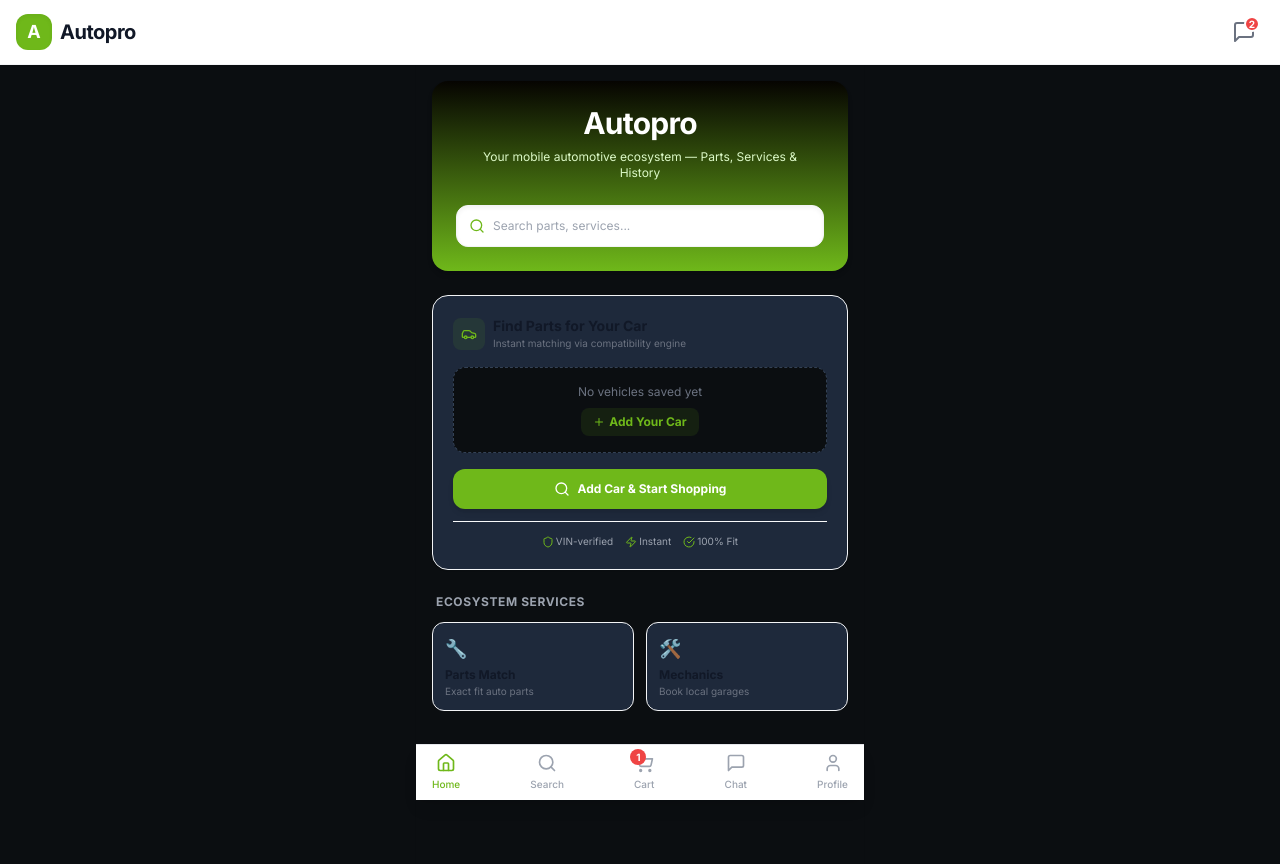
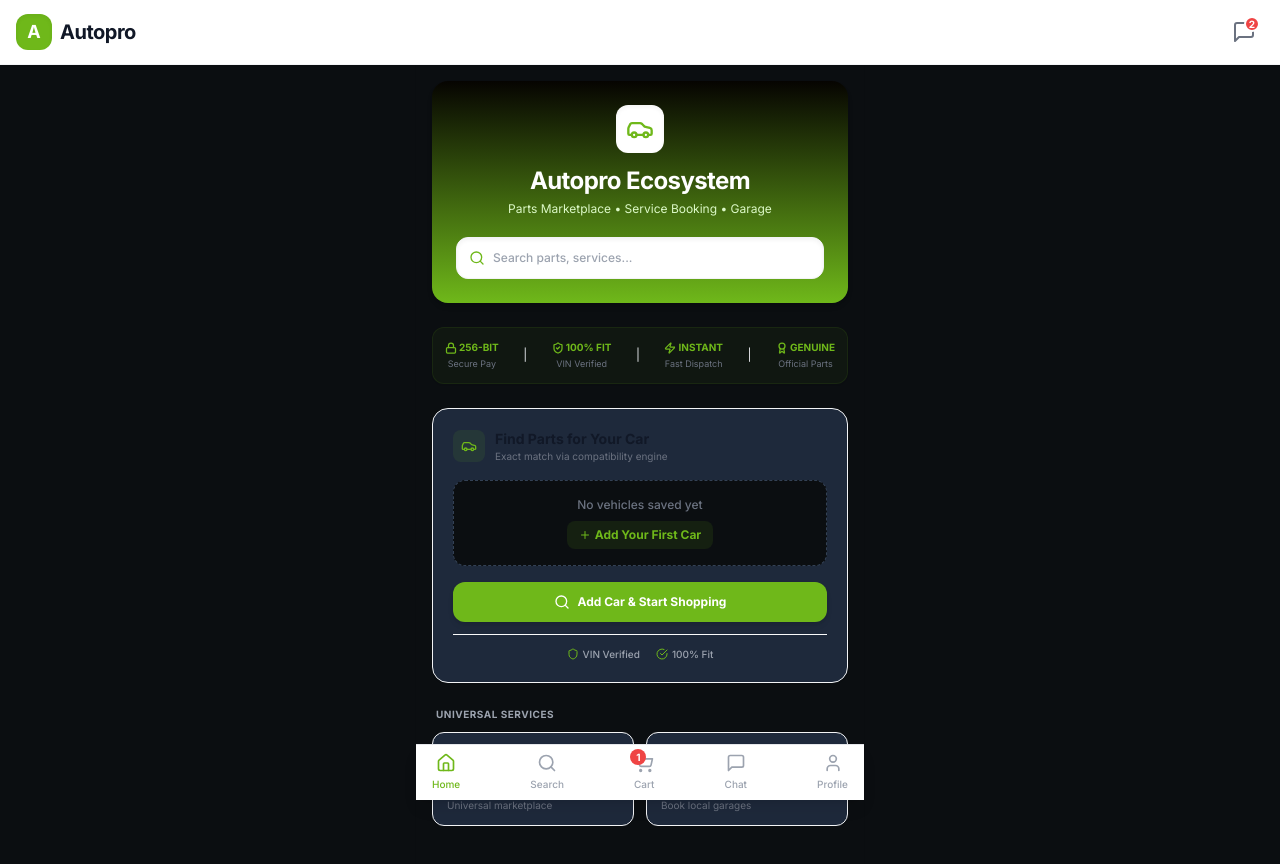
Before and after one commit to houcinhadjaissa-cyber/Autopro, a Next.js app in the folder apps/storefront/: page / in a window 1280 px wide. Shown: the top 864 px of the page. Built offline with nearby package versions, Linux system fonts and the light colour scheme.

Commit message:
Update page.tsx

```diff
--- a/apps/storefront/src/app/page.tsx
+++ b/apps/storefront/src/app/page.tsx
@@ -3,8 +3,6 @@
 
 import { useState } from "react";
 import { useGarageStore } from "@/stores/garageStore";
-import { getCarImageUrl } from "@/lib/carImages";
-import CarFallback from "@/components/CarFallback";
 import {
   Car,
   Search,
@@ -13,6 +11,9 @@ import {
   Shield,
   Zap,
   CheckCircle,
+  Lock,
+  ShieldCheck,
+  Award,
 } from "lucide-react";
 import Link from "next/link";
 
@@ -23,57 +24,123 @@ export default function Home() {
   const extraCount = vehicleCount() - 1;
 
   return (
-    <main className="min-h-screen bg-canvas p-4 pb-24 space-y-6">
+    <main className="min-h-screen bg-canvas p-4 pb-24 space-y-6 max-w-md mx-auto">
 
-      {/* ─── Hero Section ─── */}
+      {/* ─── Hero Mobile Section (Matches Arena Look) ─── */}
       <div className="bg-gradient-to-b from-primary-900 to-primary p-6 rounded-2xl text-center text-white shadow-md">
-        <h1 className="text-3xl font-bold mb-2 tracking-tight">
-          Autopro
+        <div className="w-12 h-12 bg-white rounded-xl flex items-center justify-center mx-auto mb-3 shadow-inner">
+          <Car className="w-7 h-7 text-primary" />
+        </div>
+        <h1 className="text-2xl font-bold mb-1 tracking-tight">
+          Autopro Ecosystem
         </h1>
-        <p className="text-xs text-primary-100 mb-6 max-w-xs mx-auto">
-          Your mobile automotive ecosystem — Parts, Services & History
+        <p className="text-xs text-primary-100 mb-5 max-w-xs mx-auto">
+          Parts Marketplace • Service Booking • Garage
         </p>
 
-        {/* Search Bar */}
+        {/* Live Search Bar Placeholder */}
         <Link href="/search" className="block bg-white rounded-xl p-3 text-left shadow-inner border border-gray-100">
-          <div className="flex items-center gap-2 text-gray-400 text-xs">
+          <div className="flex items-center gap-2 text-gray-400 text-xs font-medium">
             <Search className="w-4 h-4 text-primary" />
             <span>Search parts, services...</span>
           </div>
         </Link>
       </div>
 
-      {/* ═══════════════════════════════════════════ */}
-      {/* 🚗 QUICK WIN #5: "Find Parts for My Car" CTA */}
-      {/* ═══════════════════════════════════════════ */}
+      {/* ════════════════════════════════════════════════════════ */}
+      {/* 🔒 QUICK WIN #6: TRUST BADGE BAR (Ecosystem Confidence)  */}
+      {/* ════════════════════════════════════════════════════════ */}
+      <div className="bg-primary/5 border border-primary/10 rounded-xl p-3 shadow-sm">
+        <div className="flex items-center justify-between gap-1 text-center">
+
+          <div className="flex flex-col items-center">
+            <div className="flex items-center gap-0.5 text-primary font-bold text-[10px]">
+              <Lock className="w-3 h-3 stroke-[2.5]" />
+              <span>256-BIT</span>
+            </div>
+            <span className="text-[9px] text-gray-500 block mt-0.5">Secure Pay</span>
+          </div>
+
+          <span className="text-gray-200 text-xs">|</span>
+
+          <div className="flex flex-col items-center">
+            <div className="flex items-center gap-0.5 text-primary font-bold text-[10px]">
+              <ShieldCheck className="w-3 h-3 stroke-[2.5]" />
+              <span>100% FIT</span>
+            </div>
+            <span className="text-[9px] text-gray-500 block mt-0.5">VIN Verified</span>
+          </div>
+
+          <span className="text-gray-200 text-xs">|</span>
+
+          <div className="flex flex-col items-center">
+            <div className="flex items-center gap-0.5 text-primary font-bold text-[10px]">
+              <Zap className="w-3 h-3 stroke-[2.5]" />
+              <span>INSTANT</span>
+            </div>
+            <span className="text-[9px] text-gray-500 block mt-0.5">Fast Dispatch</span>
+          </div>
+
+          <span className="text-gray-200 text-xs">|</span>
+
+          <div className="flex flex-col items-center">
+            <div className="flex items-center gap-0.5 text-primary font-bold text-[10px]">
+              <Award className="w-3 h-3 stroke-[2.5]" />
+              <span>GENUINE</span>
+            </div>
+            <span className="text-[9px] text-gray-500 block mt-0.5">Official Parts</span>
+          </div>
+
+        </div>
+      </div>
+
+      {/* ════════════════════════════════════════════════════════ */}
+      {/* 🚗 QUICK WIN #5: "FIND PARTS FOR MY CAR" CTA (7zap Image)*/}
+      {/* ════════════════════════════════════════════════════════ */}
       <section className="bg-surface-1 rounded-2xl border border-gray-100 p-5 shadow-sm">
-        {/* Header */}
-        <div className="flex items-center gap-2 mb-4">
+        <div className="flex items-center gap-2.5 mb-4">
           <div className="w-8 h-8 rounded-lg bg-primary/10 flex items-center justify-center">
             <Car className="w-4 h-4 text-primary" />
           </div>
           <div>
             <h2 className="text-sm font-bold text-gray-900">Find Parts for Your Car</h2>
-            <p className="text-[10px] text-gray-500">Instant matching via compatibility engine</p>
+            <p className="text-[10px] text-gray-500">Exact match via compatibility engine</p>
           </div>
         </div>
 
-        {/* Vehicle Card or Empty State */}
+        {/* Dynamic Vehicle Card (7zap Image placement) */}
         {hasVehicles && primaryVehicle ? (
-          <div className="bg-canvas rounded-xl p-3 mb-4 border border-surface-2 flex items-center gap-3">
-            <HomepageCarImage vehicle={primaryVehicle} />
+          <div className="bg-canvas rounded-xl p-3 mb-4 border border-surface-2 flex items-center gap-3 shadow-inner">
+
+            {/* 7zap Real Image Area */}
+            <div className="w-16 h-12 rounded-lg bg-white border border-gray-100 flex items-center justify-center overflow-hidden flex-shrink-0 p-1">
+              <img
+                src={
+                  primaryVehicle.imageUrl ||
+                  `https://www.carimagery.org/api.asmx/GetImageUrl?search=${encodeURIComponent(
+                    `${primaryVehicle.make} ${primaryVehicle.model}`
+                  )}`
+                }
+                alt={primaryVehicle.make}
+                className="w-full h-full object-contain"
+                onError={(e) => {
+                  // Bulletproof fallback if API fails
+                  e.currentTarget.src = "https://placehold.co/100x60/eeeeee/6FB81A?text=Car";
+                }}
+              />
+            </div>
 
             <div className="flex-1 min-w-0">
               <p className="text-xs font-bold text-gray-900 truncate">
                 {primaryVehicle.make} {primaryVehicle.model}
               </p>
-              <p className="text-[10px] text-gray-500 font-mono truncate">
-                {primaryVehicle.year} • {primaryVehicle.fuelType || "Gas"}
+              <p className="text-[10px] text-gray-500 font-mono truncate mt-0.5">
+                {primaryVehicle.year} • {primaryVehicle.fuelType || "Gasoline"}
               </p>
             </div>
 
             {extraCount > 0 && (
-              <Link href="/garage" className="text-[10px] text-primary font-bold flex items-center gap-0.5 flex-shrink-0">
+              <Link href="/garage" className="text-[10px] text-primary font-bold flex items-center gap-0.5 flex-shrink-0 bg-primary/5 px-2 py-1 rounded-md">
                 +{extraCount} more
                 <ChevronRight className="w-3 h-3" />
               </Link>
@@ -81,79 +148,49 @@ export default function Home() {
           </div>
         ) : (
           <div className="bg-canvas rounded-xl p-4 mb-4 border border-dashed border-surface-2 text-center">
-            <p className="text-xs text-gray-500 mb-2">No vehicles saved yet</p>
+            <p className="text-xs text-gray-500 mb-2 font-medium">No vehicles saved yet</p>
             <Link
               href="/garage"
-              className="inline-flex items-center gap-1 px-3 py-1.5 bg-primary/10 text-primary rounded-lg text-xs font-bold"
+              className="inline-flex items-center gap-1 px-3 py-1.5 bg-primary/10 text-primary rounded-lg text-xs font-bold transition-transform active:scale-95"
             >
-              <Plus className="w-3 h-3" /> Add Your Car
+              <Plus className="w-3 h-3" /> Add Your First Car
             </Link>
           </div>
         )}
 
-        {/* CTA Button */}
+        {/* CTA Search Link */}
         <Link
           href={hasVehicles && primaryVehicle ? `/search?vehicle=${primaryVehicle.id}` : "/garage"}
-          className="w-full flex items-center justify-center gap-2 py-3 bg-primary text-white rounded-xl font-bold text-xs shadow-md hover:bg-primary-dark transition-colors"
+          className="w-full flex items-center justify-center gap-2 py-3 bg-primary text-white rounded-xl font-bold text-xs shadow-md hover:bg-primary-dark transition-all active:scale-[0.99]"
         >
           <Search className="w-4 h-4" />
           {hasVehicles && primaryVehicle ? `Browse Parts for ${primaryVehicle.make}` : "Add Car & Start Shopping"}
         </Link>
 
-        {/* Trust Badges */}
-        <div className="flex justify-center gap-3 mt-3 text-[10px] text-gray-400 border-t border-gray-50 pt-3">
-          <span className="flex items-center gap-0.5"><Shield className="w-3 h-3 text-primary" /> VIN-verified</span>
-          <span className="flex items-center gap-0.5"><Zap className="w-3 h-3 text-primary" /> Instant</span>
-          <span className="flex items-center gap-0.5"><CheckCircle className="w-3 h-3 text-primary" /> 100% Fit</span>
+        {/* Guarantee microcopy */}
+        <div className="flex justify-center gap-4 mt-3 text-[10px] text-gray-400 border-t border-gray-50 pt-3 font-medium">
+          <span className="flex items-center gap-1"><Shield className="w-3 h-3 text-primary" /> VIN Verified</span>
+          <span className="flex items-center gap-1"><CheckCircle className="w-3 h-3 text-primary" /> 100% Fit</span>
         </div>
       </section>
 
-      {/* ─── Features Grid ─── */}
-      <div className="space-y-3">
-        <h3 className="text-xs font-bold text-gray-400 uppercase tracking-wider px-1">Ecosystem Services</h3>
+      {/* ─── Ecosystem Pillars Grid ─── */}
+      <div className="space-y-2.5">
+        <h3 className="text-[10px] font-bold text-gray-400 uppercase tracking-wider px-1">Universal Services</h3>
         <div className="grid grid-cols-2 gap-3">
-          <div className="bg-surface-1 p-3 rounded-xl border border-gray-100">
-            <span className="text-lg block mb-1">🔧</span>
-            <h4 className="text-xs font-bold text-gray-900">Parts Match</h4>
-            <p className="text-[10px] text-gray-500 leading-tight mt-0.5">Exact fit auto parts</p>
-          </div>
-          <div className="bg-surface-1 p-3 rounded-xl border border-gray-100">
-            <span className="text-lg block mb-1">🛠️</span>
+          <Link href="/search" className="bg-surface-1 p-3.5 rounded-xl border border-gray-100 block active:border-primary">
+            <span className="text-xl block mb-1.5">🔧</span>
+            <h4 className="text-xs font-bold text-gray-900">Auto Parts</h4>
+            <p className="text-[10px] text-gray-500 leading-tight mt-0.5">Universal marketplace</p>
+          </Link>
+          <Link href="/services" className="bg-surface-1 p-3.5 rounded-xl border border-gray-100 block active:border-primary">
+            <span className="text-xl block mb-1.5">🛠️</span>
             <h4 className="text-xs font-bold text-gray-900">Mechanics</h4>
             <p className="text-[10px] text-gray-500 leading-tight mt-0.5">Book local garages</p>
-          </div>
+          </Link>
         </div>
       </div>
 
     </main>
   );
-}
-
-function HomepageCarImage({
-  vehicle,
-}: {
-  vehicle: { make: string; model: string; year: number; imageUrl?: string };
-}) {
-  const [imgError, setImgError] = useState(false);
-  const catalogUrl = getCarImageUrl(vehicle.make, vehicle.model, vehicle.year);
-  const imageUrl = vehicle.imageUrl || catalogUrl;
-
-  if (imgError) {
-    return (
-      <div className="w-16 h-12 rounded-lg bg-gray-50 border border-surface-2 flex items-center justify-center flex-shrink-0 p-1">
-        <CarFallback make={vehicle.make} className="w-full h-full" />
-      </div>
-    );
-  }
-
-  return (
-    <div className="w-16 h-12 rounded-lg bg-gray-50 border border-surface-2 flex items-center justify-center overflow-hidden flex-shrink-0 p-1">
-      <img
-        src={imageUrl}
-        alt={`${vehicle.make}`}
-        className="w-full h-full object-contain"
-        onError={() => setImgError(true)}
-      />
-    </div>
-  );
-        }
+          }
```
